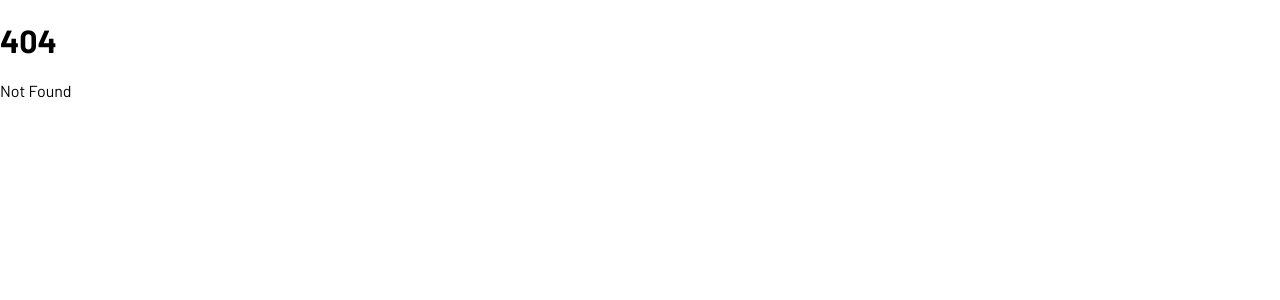
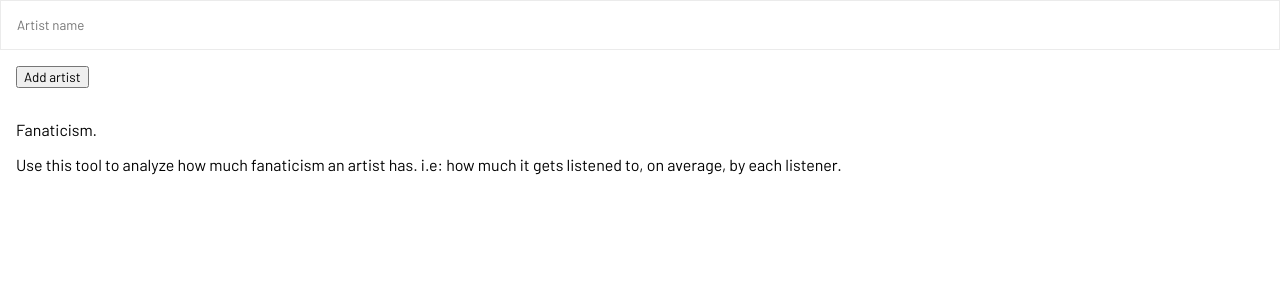
Before and after one commit to subiabre/lastfm-tools, a SvelteKit app: page /fanaticism in a window 1280 px wide. Before the commit this address had no page. Shown: the top 300 px of the page. Built offline with nearby package versions, Linux system fonts and the light colour scheme.

Commit message:
Add fanaticism calculator

```diff
--- a/src/routes/+page.svelte
+++ b/src/routes/+page.svelte
@@ -13,6 +13,7 @@
     >.
 </p>
 <a href="{base}/one-hit-wonder"><h2>One-hit wonder calculator</h2></a>
+<a href="{base}/fanaticism"><h2>Fanaticism</h2></a>
 
 <style>
     h1, h2 {
--- /dev/null
+++ b/src/routes/fanaticism/+page.svelte
@@ -0,0 +1,55 @@
+<script lang="ts">
+    import { lastfm, type Artist } from "$lib/lastfm";
+    import Table from "$lib/ui/Table.svelte";
+    import ArtistRow from "./ArtistRow.svelte";
+
+    let artistName: string;
+
+    let artists: Artist[] = [];
+
+    async function handleSubmit() {
+        const artist = await lastfm.artist.getInfo(artistName);
+
+        artists = [...artists, artist];
+        artistName = "";
+    }
+</script>
+
+<svelte:head>
+    <title>Fanaticism | Last.fm Tools</title>
+</svelte:head>
+<form on:submit|preventDefault={handleSubmit}>
+    <input type="text" placeholder="Artist name" bind:value={artistName} />
+    <button type="submit">Add artist</button>
+</form>
+
+{#if artists.length > 0}
+    <Table>
+        {#each artists as artist}
+            <ArtistRow {artist} />
+        {/each}
+    </Table>
+{:else}
+    <p>Fanaticism.</p>
+    <p>
+        Use this tool to analyze how much fanaticism an artist has. i.e: how much it gets listened to, on average, by each listener.
+    </p>
+{/if}
+
+<style>
+    input {
+        width: 100%;
+        padding: 1rem;
+
+        border: 1px solid #ebebeb;
+        border-radius: 0;
+    }
+
+    button {
+        margin: 1rem;
+    }
+
+    p {
+        margin: 1rem;
+    }
+</style>
--- /dev/null
+++ b/src/routes/fanaticism/ArtistRow.svelte
@@ -0,0 +1,37 @@
+<script lang="ts">
+    import type { Artist } from "$lib/lastfm";
+    import TableRow from "$lib/ui/TableRow.svelte";
+    import TableRowTitle from "$lib/ui/TableRowTitle.svelte";
+    import ListensPerListenerBar from "./ListensPerListenerBar.svelte";
+
+    export let artist: Artist;
+</script>
+
+<TableRow>
+    <td>
+        <p><TableRowTitle title={artist.name} /></p>
+        <p>
+            <ListensPerListenerBar {artist} />
+        </p>
+    </td>
+</TableRow>
+
+<style>
+    td {
+        padding: 1rem 1rem 1rem 0;
+
+        vertical-align: top;
+    }
+
+    td:first-child {
+        padding: 1rem 0 1rem 1rem;
+    }
+
+    p {
+        margin: 0 0 0.5rem 0;
+    }
+
+    p:last-child {
+        margin: 0;
+    }
+</style>
--- /dev/null
+++ b/src/routes/fanaticism/ListensPerListenerBar.svelte
@@ -0,0 +1,19 @@
+<script lang="ts">
+    import type { Artist } from "$lib/lastfm";
+    import GraphBar from "$lib/ui/GraphBar.svelte";
+
+    export let artist: Artist;
+
+    let listensPerListener: number = calcListensPerListener();
+
+    function calcListensPerListener() {
+        return Math.round(artist.playcount / artist.listeners);
+    }
+</script>
+
+<GraphBar
+    title="{artist.playcount} total plays / {artist.listeners} total listeners"
+    size={listensPerListener / 10}
+>
+    {listensPerListener} listens per listener
+</GraphBar>
```
